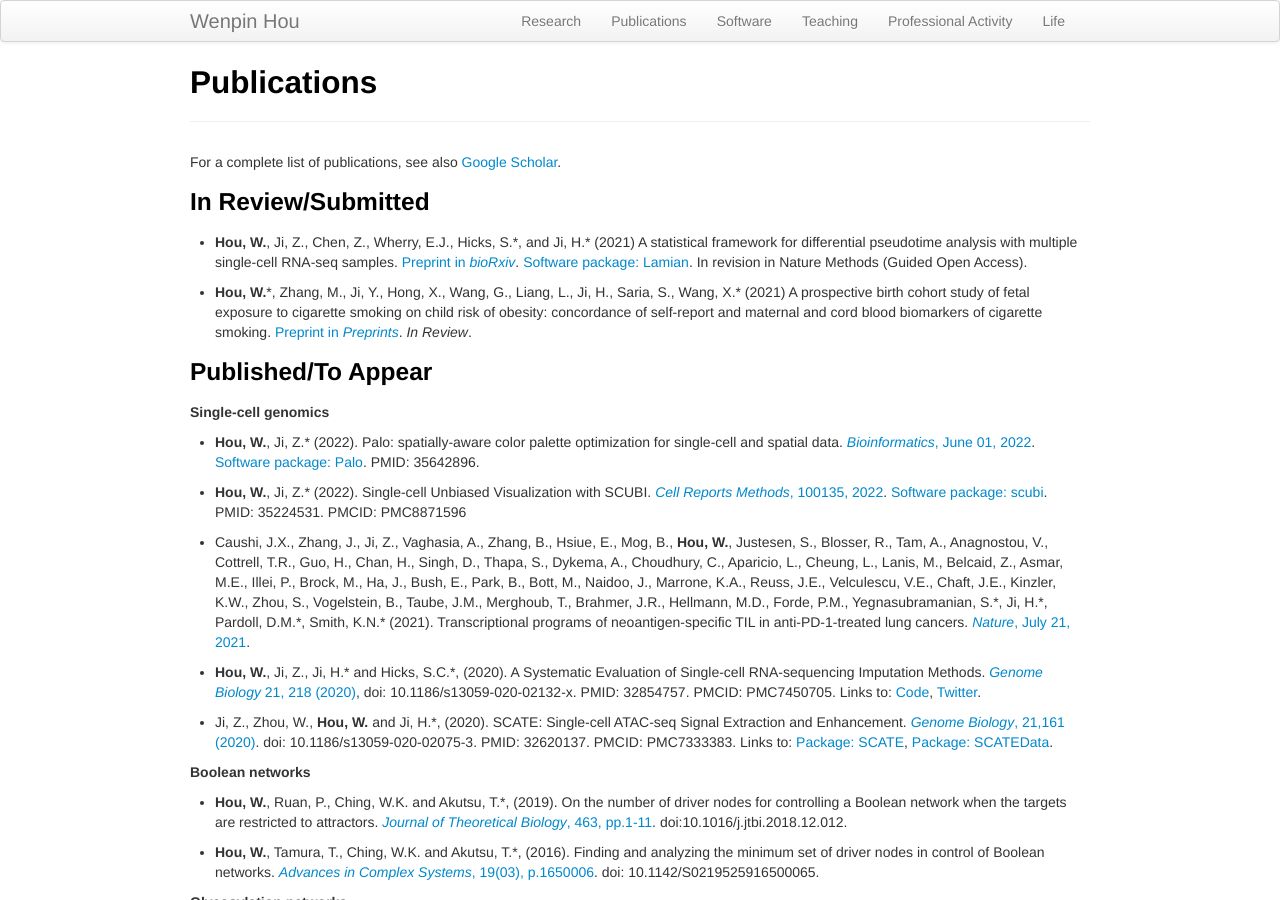
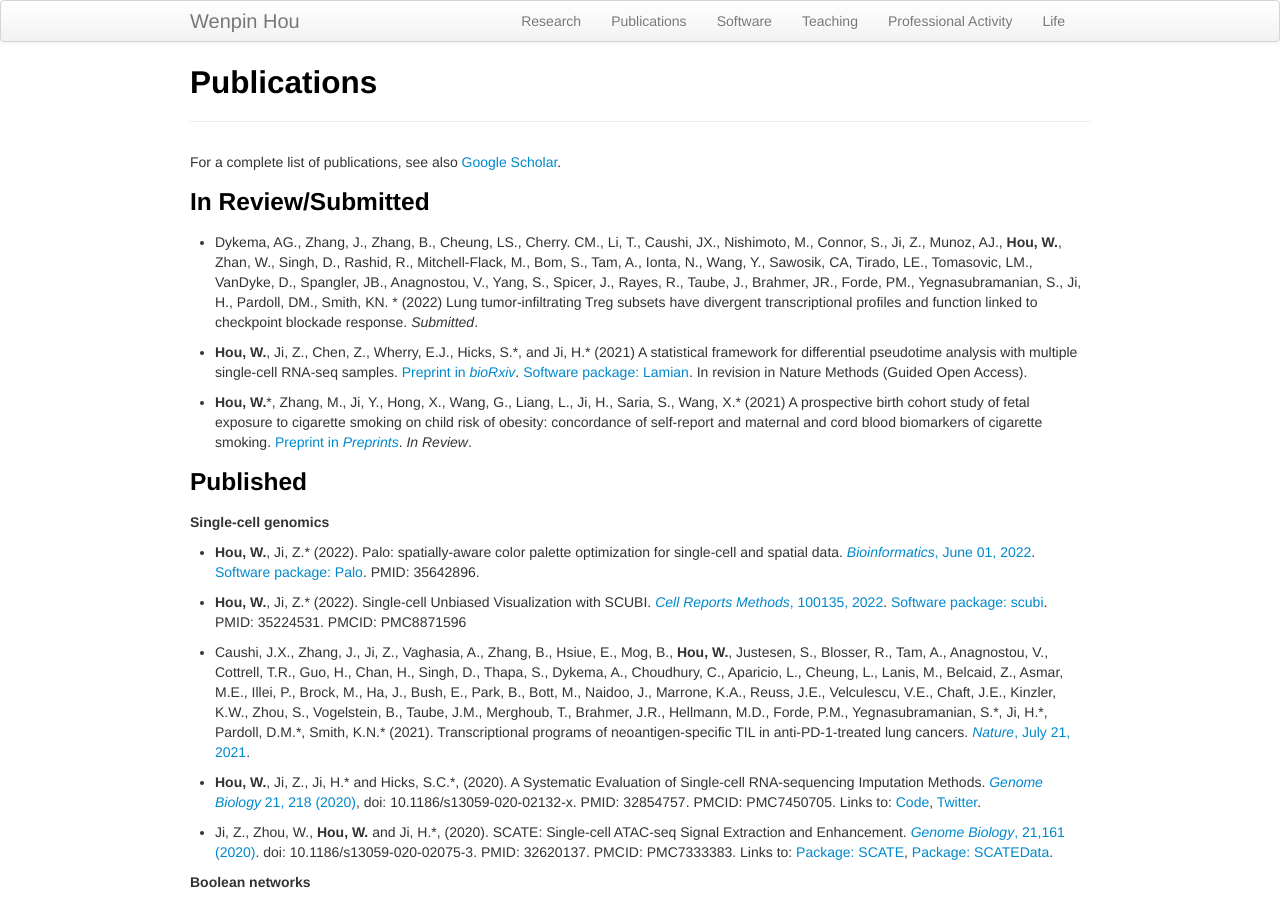
Before and after one commit to Winnie09/Wenpin_Hou, a Jekyll site: the page built from pages/publications.md, in a window 1280 px wide and 900 px high. Built offline with Jekyll 4.4.1, drawn with Linux system fonts in a browser that asks for light colours.

Commit message:
add treg paper

```diff
--- a/pages/publications.md
+++ b/pages/publications.md
@@ -10,17 +10,17 @@ For a complete list of publications, see also [Google Scholar](https://scholar.g
 
 ### In Review/Submitted
 
+- Dykema, AG.,  Zhang, J., Zhang, B., Cheung, LS., Cherry. CM., Li, T., Caushi, JX., Nishimoto, M., Connor, S., Ji, Z., Munoz, AJ., **Hou, W.**, Zhan, W., Singh, D., Rashid, R., Mitchell-Flack, M., Bom, S., Tam, A., Ionta, N., Wang, Y., Sawosik, CA, Tirado, LE., Tomasovic, LM., VanDyke, D., Spangler, JB., Anagnostou, V., Yang, S., Spicer, J., Rayes, R., Taube, J., Brahmer, JR., Forde, PM., Yegnasubramanian, S., Ji, H., Pardoll, DM., Smith, KN. \* (2022) Lung tumor-infiltrating Treg subsets have divergent transcriptional profiles and function linked to checkpoint blockade response. *Submitted*.
+
 - **Hou, W.**, Ji, Z., Chen, Z., Wherry, E.J., Hicks, S.\*, and Ji, H.\* (2021) A statistical framework for differential pseudotime analysis with multiple single-cell RNA-seq samples. [Preprint in *bioRxiv*](https://www.biorxiv.org/content/10.1101/2021.07.10.451910v1.full.pdf+html). [Software package: Lamian](https://github.com/Winnie09/Lamian). In revision in Nature Methods (Guided Open Access).
 
 - **Hou, W.**\*, Zhang, M., Ji, Y., Hong, X., Wang, G., Liang, L., Ji, H., Saria, S., Wang, X.\* (2021)  A prospective birth cohort study of fetal exposure to cigarette smoking on child risk of obesity: concordance of self-report and maternal and cord blood biomarkers of cigarette smoking.  [Preprint in *Preprints*](https://www.preprints.org/manuscript/202110.0296/v1). *In Review*.
 
 
-
-### Published/To Appear
+### Published
 ##### Single-cell genomics
 
 - **Hou, W.**, Ji, Z.\* (2022). Palo: spatially-aware color palette optimization for single-cell and spatial data. [*Bioinformatics*, June 01, 2022](https://doi.org/10.1093/bioinformatics/btac368). [Software package: Palo](https://winnie09.github.io/Wenpin_Hou/pages/Palo.html). PMID: 35642896.
-
 
 - **Hou, W.**, Ji, Z.\* (2022). Single-cell Unbiased Visualization with SCUBI.  [*Cell Reports Methods*, 100135, 2022](https://www.cell.com/cell-reports-methods/fulltext/S2667-2375(21)00204-6). [Software package: scubi](https://winnie09.github.io/Wenpin_Hou/pages/SCUBI.html).  PMID: 35224531. PMCID: PMC8871596
 
```
